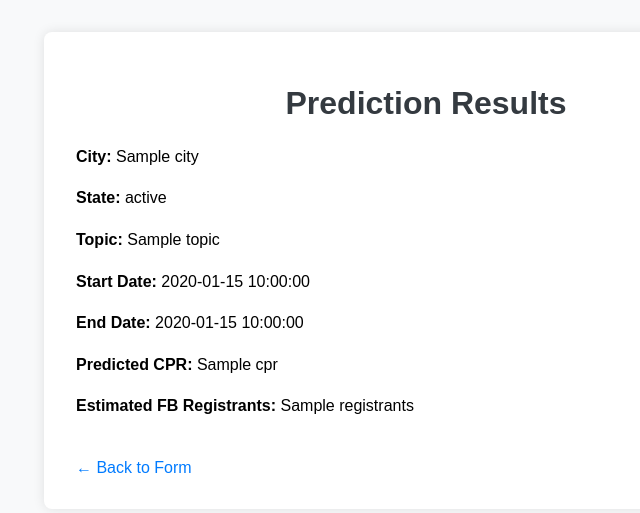
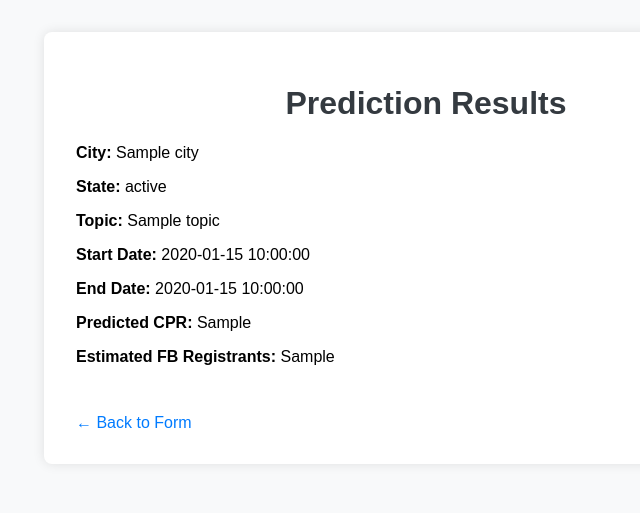
Before and after one commit to mashley00/market-performance, a FastAPI app: template templates/predict_result.html in a window 1280 px wide. Shown: the top 513 px of the page, without its empty margins (214-854 px from the left). Run offline with FastAPI, Linux system fonts and the light colour scheme; the template is opened without the code that fills it: most values are stand-ins (such as "Sample title", 1, 10 or a date in 2020).

Commit message:
Update predict_result.html

```diff
--- a/templates/predict_result.html
+++ b/templates/predict_result.html
@@ -21,34 +21,30 @@
             text-align: center;
             color: #343a40;
         }
-        .results p {
-            font-size: 1rem;
-            line-height: 1.6;
-        }
         .label {
             font-weight: bold;
         }
-        a {
+        .back {
             display: inline-block;
-            margin-top: 1.5rem;
+            margin-top: 2rem;
+            color: #007bff;
             text-decoration: none;
-            color: #007bff;
         }
     </style>
 </head>
 <body>
 <div class="container">
     <h1>Prediction Results</h1>
-        <div class="results">
+
     <p><span class="label">City:</span> {{ city }}</p>
     <p><span class="label">State:</span> {{ state }}</p>
     <p><span class="label">Topic:</span> {{ topic }}</p>
     <p><span class="label">Start Date:</span> {{ start_date }}</p>
     <p><span class="label">End Date:</span> {{ end_date }}</p>
-            <p><span class="label">Predicted CPR:</span> {{ cpr }}</p>
-            <p><span class="label">Estimated FB Registrants:</span> {{ registrants }}</p>
-        </div>
-        <a href="/predict-form">← Back to Form</a>
+    <p><span class="label">Predicted CPR:</span> {{ predicted_cpr }}</p>
+    <p><span class="label">Estimated FB Registrants:</span> {{ estimated_registrants }}</p>
+
+    <a class="back" href="/predict-form">&larr; Back to Form</a>
 </div>
 </body>
 </html>
```
Lines whose indentation alone changed are shown as unchanged.
